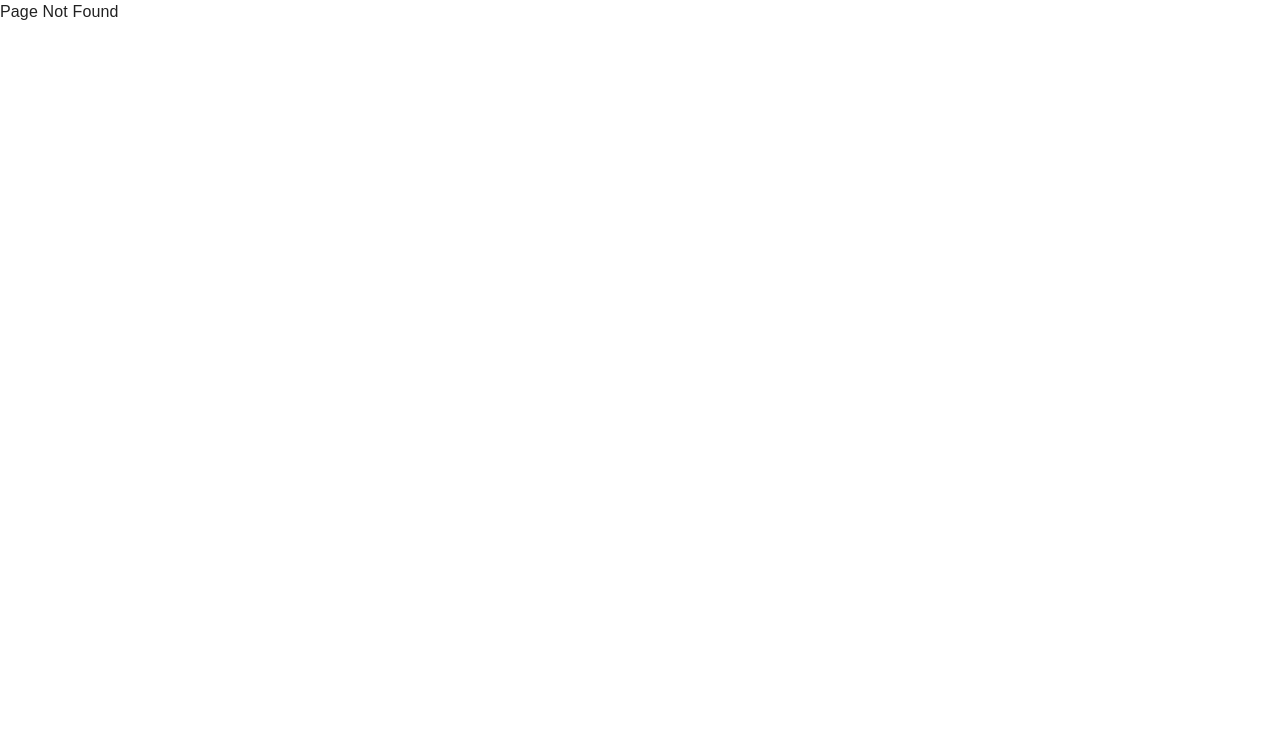
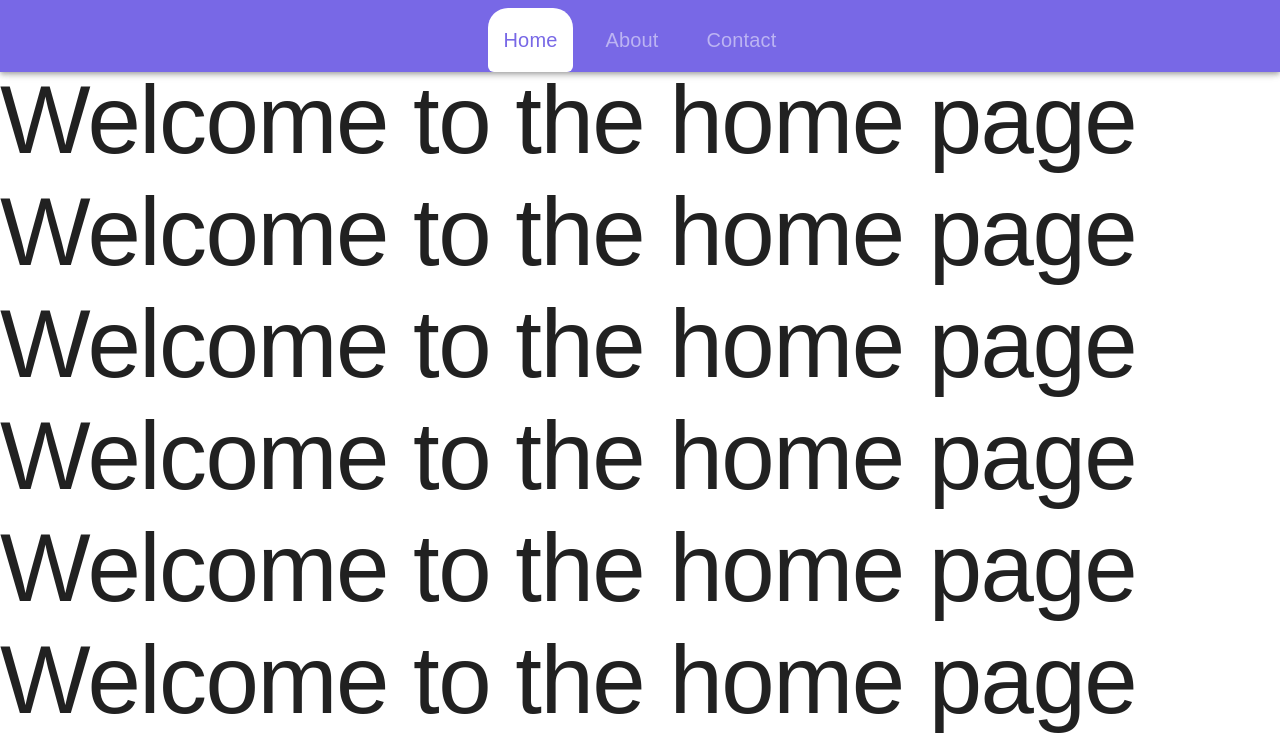
Before and after one commit to Sathiyanarayanan-M/portfolio, a React (Vite) app: page /home in a window 1280 px wide. Before the commit this address had no page. Shown: the top 753 px of the page. Built offline with nearby package versions, Linux system fonts and the light colour scheme.

Commit message:
design changes

```diff
--- a/src/app/layouts/master/main.tsx
+++ b/src/app/layouts/master/main.tsx
@@ -1,8 +1,14 @@
 import React from "react";
+import * as Mui from "@mui/material";
 import * as Router from "react-router-dom";
 import * as Layouts from "src/app/layouts";
 
 export const Main = () => {
+  const trigger = Mui.useScrollTrigger({
+    disableHysteresis: true,
+    threshold: 0,
+    target: window ? window : undefined,
+  });
   return (
     <React.Fragment>
       <Layouts.Master.Views.Appbar />
--- a/src/app/layouts/master/views/appbar.tsx
+++ b/src/app/layouts/master/views/appbar.tsx
@@ -1,23 +1,63 @@
 import React from "react";
 import * as Mui from "@mui/material";
+import * as Constants from "src/constants";
+import * as Router from "react-router-dom";
 
 export const Appbar = () => {
-  const trigger = Mui.useScrollTrigger({
-    disableHysteresis: true,
-    threshold: 0,
-    target: window ? window : undefined,
-  });
-  console.log(trigger);
+  const { pathname } = Router.useLocation();
+  const pathList = pathname.split("/");
+
+  const navigate = Router.useNavigate();
+
+  const handleNavigation = (path: string) => {
+    navigate(path);
+  };
+
   return (
     <React.Fragment>
-      <Mui.AppBar
-        sx={{
-          backgroundColor: (theme) =>
-            !trigger ? theme.palette.primary.main : "transparent",
-        }}
-      >
+      <Mui.AppBar color="primary">
         <Mui.Toolbar>
-          <Mui.Typography>App bar</Mui.Typography>
+          <Mui.Stack
+            direction="row"
+            spacing={2}
+            justifyContent="center"
+            sx={{
+              color: "rgba(255, 255, 255, 0.5)",
+              width: "100%",
+              minHeight: "inherit",
+              pt: 1,
+            }}
+          >
+            {Constants.Navigations.map((navigation) => (
+              <Mui.Box
+                component={Mui.ButtonBase}
+                onClick={() => handleNavigation(navigation.path)}
+                sx={{
+                  p: 2,
+                  backgroundColor: (theme) =>
+                    pathList.includes(navigation.value)
+                      ? "white"
+                      : theme.palette.primary.main,
+                  borderRadius: pathList.includes(navigation.value)
+                    ? "20px 20px 6px 6px"
+                    : 0,
+                  transition: "all 0.3s",
+                }}
+              >
+                <Mui.Typography
+                  variant="h6"
+                  sx={{
+                    color: (theme) =>
+                      pathList.includes(navigation.value)
+                        ? theme.palette.primary.main
+                        : "rgba(255, 255, 255, 0.5)",
+                  }}
+                >
+                  {navigation.name}
+                </Mui.Typography>
+              </Mui.Box>
+            ))}
+          </Mui.Stack>
         </Mui.Toolbar>
       </Mui.AppBar>
       <Mui.Toolbar />
--- a/src/app/routes/main.tsx
+++ b/src/app/routes/main.tsx
@@ -14,7 +14,15 @@ export const Main = () =>
       element: <Layouts.Master.Main />,
       children: [
         {
-          path: "/*",
+          index: true,
+          element: <Router.Navigate to="/home" />,
+        },
+        {
+          path: "home",
+          element: <Pages.Home.Main />,
+        },
+        {
+          path: "*",
           element: <Pages.Home.Main />,
         },
       ],
--- /dev/null
+++ b/src/constants/index.ts
@@ -0,0 +1 @@
+export * from './navigations';
--- /dev/null
+++ b/src/constants/navigations.ts
@@ -0,0 +1,17 @@
+export const Navigations = [
+    {
+        name: 'Home',
+        value: 'home',
+        path: '/home',
+    },
+    {
+        name: 'About',
+        value: 'about',
+        path: '/about',
+    },
+    {
+        name: 'Contact',
+        value: 'contact',
+        path: '/contact',
+    }
+]
--- a/src/themes/css-baseline/main.css
+++ b/src/themes/css-baseline/main.css
@@ -5,4 +5,18 @@ body,
   height: 100%;
   margin: 0px;
   padding: 0px;
+  scroll-behavior: smooth;
 }
+::-webkit-scrollbar-track {
+  background-color: transparent;
+  border-radius: 5px;
+}
+
+::-webkit-scrollbar {
+  width: 10px;
+}
+::-webkit-scrollbar-thumb {
+  background: linear-gradient(transparent, #7868e6);
+  border-radius: 5px;
+  min-height: 150px;
+}
--- a/src/themes/main.tsx
+++ b/src/themes/main.tsx
@@ -3,12 +3,8 @@ import React from "react";
 import * as Themes from "src/themes";
 
 export const Main = ({ children }: Main.Props) => {
-  let theme = Mui.createTheme({
+  const theme = Mui.createTheme({
     ...Themes.Global.Shared(),
-  });
-
-  theme = Mui.createTheme(theme, {
-    shadows: [...theme.shadows, "0px 12px 45px #00000026"],
   });
 
   return (
```
